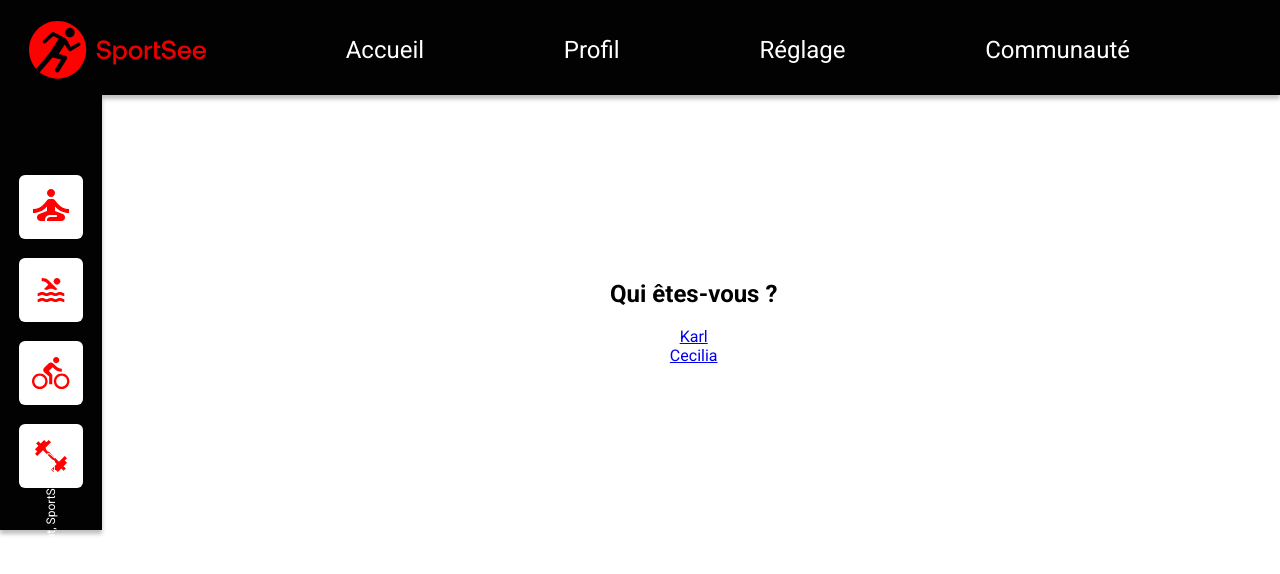
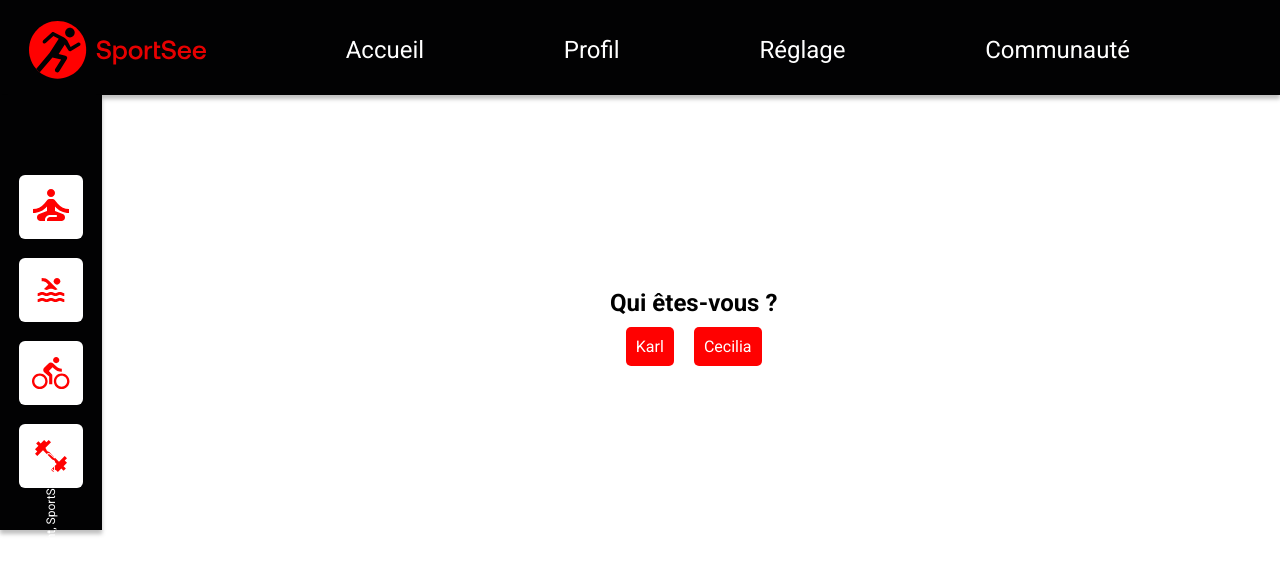
Before and after one commit to AlexandreSz/OCR_P12_SportSee, a React (Create React App) app: page / in a window 1280 px wide. Shown: the top 574 px of the page. Built offline with nearby package versions, Linux system fonts and the light colour scheme.

Commit message:
design page users

```diff
--- a/src/App.css
+++ b/src/App.css
@@ -34,23 +34,11 @@ main{
 }
 
 
-
-
-
 .charts-container-flex{
   display: flex;
   justify-content: space-between;
   width: 1000px;
 }
-
-.main{
-  display: flex;
-  flex-direction: column;
-  align-items: center;
-  justify-content: center;
-  width: 100%;
-}
-
 
 
 @media screen and (min-width: 1000px) and (max-width: 1440px) {
@@ -95,3 +83,23 @@ main{
 
   }
 }
+
+
+/** PAGE USERS **/
+
+.content{
+  display: flex;
+  flex-direction: column;
+  align-items: center;
+  justify-content: center;
+  width: 100%;
+}
+
+.content__button a{
+  margin: 10px;
+  background-color: #FF0101;
+  padding: 10px;
+  border-radius: 5px;
+  color: white;
+  text-decoration: none;
+}
--- a/src/App.jsx
+++ b/src/App.jsx
@@ -16,7 +16,6 @@ const App = () => {
       <Header />
       <main>
         <Sidebar />
-
         <Routes>
         <Route path="/" element={<User />} />
           <Route path="/user/:id" element={<Home />} />
--- a/src/Pages/User.jsx
+++ b/src/Pages/User.jsx
@@ -6,10 +6,12 @@ import { Link } from "react-router-dom"
  */
 const User = () => {
     return (
-        <div className="main">
+        <div className="content">
         <h2>Qui êtes-vous ?</h2>
+        <div className="content__button">
         <Link to='/user/12'>Karl</Link>
         <Link to='/user/18'>Cecilia</Link>
+        </div>
         </div>
 
     )
```
